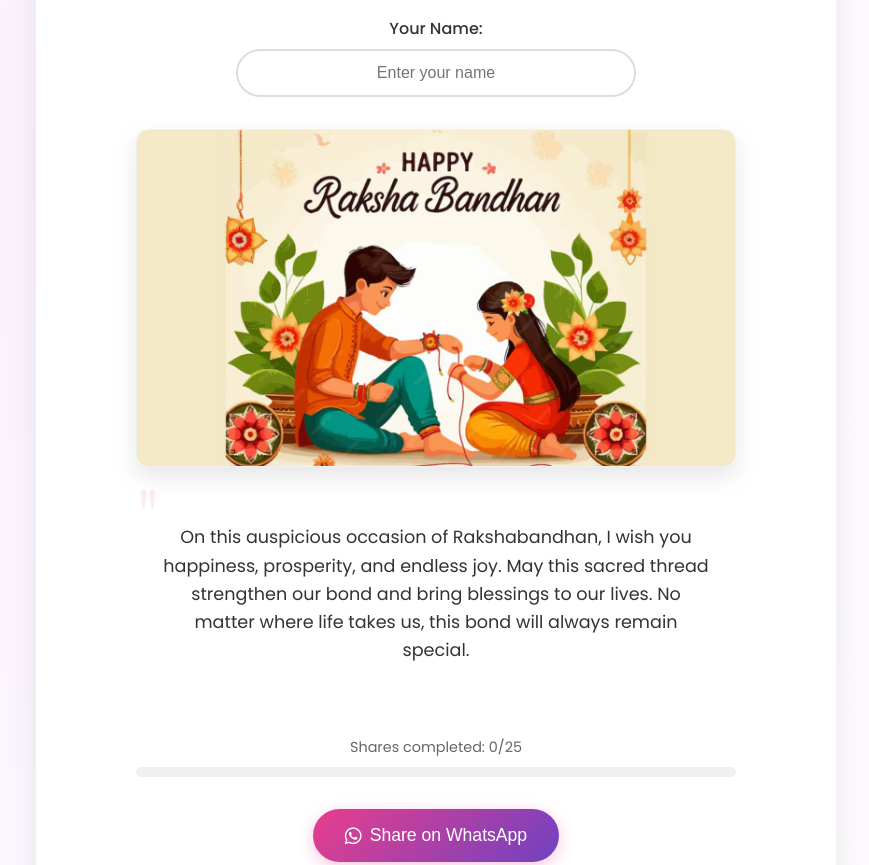
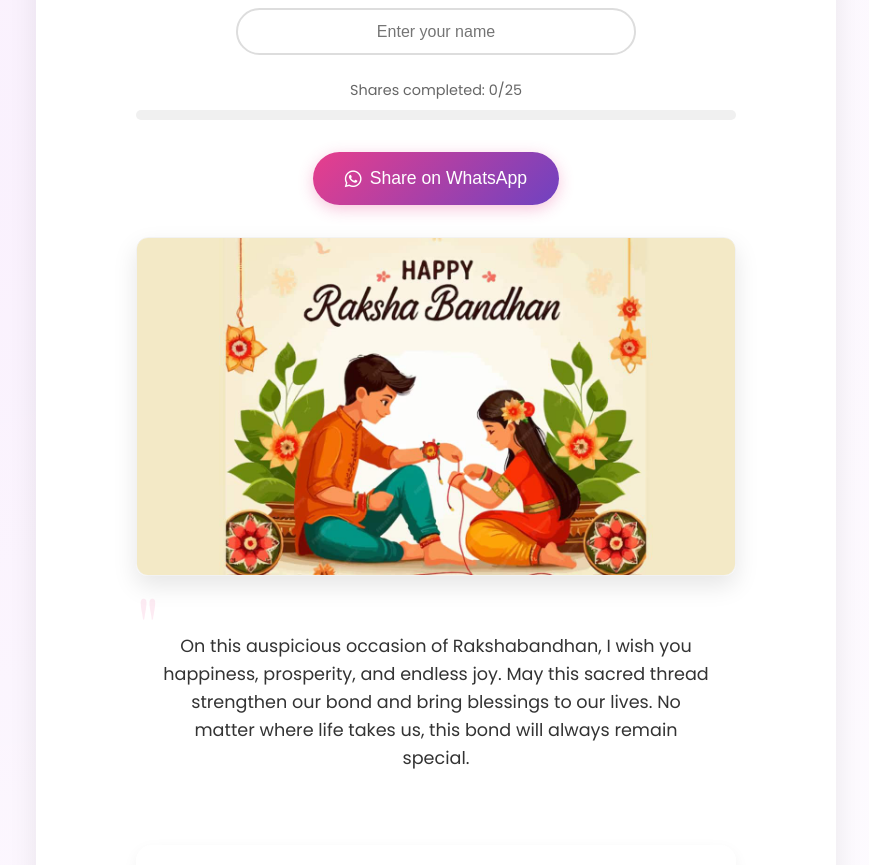
Before and after one commit to naxxieditz04/Raksha-Bandhan-, a plain HTML site: page index.html in a window 1280 px wide. Shown: the part 220-1085 px from the top of the page, without its empty margins (204-1073 px from the left). Drawn offline with nearby package versions, Linux system fonts and the light colour scheme.

Commit message:
Update index.html

```diff
--- a/index.html
+++ b/index.html
@@ -73,18 +73,24 @@
             font-size: 1.1rem;
             text-align: center;
             color: #666;
-            margin-bottom: 2.5rem;
+            margin-bottom: 1rem;
             font-weight: 300;
         }
 
+        .progress-share-section {
+            margin: 2rem auto;
+            max-width: 600px;
+            text-align: center;
+        }
+
         .name-input {
-            margin: 1rem auto 2rem;
-            max-width: 400px;
+            margin-bottom: 1.5rem;
             text-align: center;
         }
 
         .name-input input {
             width: 100%;
+            max-width: 400px;
             padding: 0.8rem 1rem;
             border: 2px solid #ddd;
             border-radius: 50px;
@@ -97,63 +103,6 @@
             outline: none;
             border-color: var(--primary-color);
             box-shadow: 0 0 0 3px rgba(232, 62, 140, 0.2);
-        }
-
-        .name-input label {
-            display: block;
-            margin-bottom: 0.5rem;
-            font-weight: 500;
-            color: var(--text-color);
-        }
-
-        .image-container {
-            margin: 2rem auto;
-            max-width: 600px;
-            border-radius: 12px;
-            overflow: hidden;
-            box-shadow: 0 10px 25px rgba(0, 0, 0, 0.1);
-            transition: transform 0.3s ease;
-            border: 1px solid rgba(0, 0, 0, 0.05);
-        }
-
-        .image-container:hover {
-            transform: translateY(-5px);
-        }
-
-        .image-container img {
-            width: 100%;
-            display: block;
-            height: auto;
-            object-fit: cover;
-        }
-
-        .message {
-            margin: 2rem auto;
-            max-width: 600px;
-            font-size: 1.1rem;
-            text-align: center;
-            padding: 1.5rem;
-            background: rgba(255, 255, 255, 0.8);
-            border-radius: 8px;
-            position: relative;
-        }
-
-        .message::before {
-            content: '"';
-            position: absolute;
-            font-size: 5rem;
-            color: rgba(232, 62, 140, 0.1);
-            top: -1.5rem;
-            left: 0;
-            line-height: 1;
-            font-family: 'Playfair Display', serif;
-        }
-
-        /* Progress and Share Section */
-        .progress-share-section {
-            margin: 3rem auto;
-            max-width: 600px;
-            text-align: center;
         }
 
         .progress-container {
@@ -222,9 +171,52 @@
 
         .celebration {
             text-align: center;
-            margin: 1rem 0 2rem;
+            margin: 1rem 0;
             color: var(--primary-color);
             font-weight: 500;
+        }
+
+        .image-container {
+            margin: 2rem auto;
+            max-width: 600px;
+            border-radius: 12px;
+            overflow: hidden;
+            box-shadow: 0 10px 25px rgba(0, 0, 0, 0.1);
+            transition: transform 0.3s ease;
+            border: 1px solid rgba(0, 0, 0, 0.05);
+        }
+
+        .image-container:hover {
+            transform: translateY(-5px);
+        }
+
+        .image-container img {
+            width: 100%;
+            display: block;
+            height: auto;
+            object-fit: cover;
+        }
+
+        .message {
+            margin: 2rem auto;
+            max-width: 600px;
+            font-size: 1.1rem;
+            text-align: center;
+            padding: 1.5rem;
+            background: rgba(255, 255, 255, 0.8);
+            border-radius: 8px;
+            position: relative;
+        }
+
+        .message::before {
+            content: '"';
+            position: absolute;
+            font-size: 5rem;
+            color: rgba(232, 62, 140, 0.1);
+            top: -1.5rem;
+            left: 0;
+            line-height: 1;
+            font-family: 'Playfair Display', serif;
         }
 
         /* Wheel Styles */
@@ -466,22 +458,11 @@
         <h1>Happy Rakshabandhan</h1>
         <p class="subtitle">Celebrating the Eternal Bond Between Brothers and Sisters</p>
 
+        <div class="progress-share-section">
             <div class="name-input">
-            <label for="sender-name">Your Name:</label>
                 <input type="text" id="sender-name" placeholder="Enter your name" maxlength="30">
             </div>
 
-        <div class="image-container">
-            <img src="raksha.png" alt="Rakshabandhan Celebration">
-        </div>
-
-        <div class="message" id="message">
-            On this auspicious occasion of Rakshabandhan, I wish you happiness, prosperity, and endless joy.
-            May this sacred thread strengthen our bond and bring blessings to our lives.
-            No matter where life takes us, this bond will always remain special.
-        </div>
-
-        <div class="progress-share-section">
             <div class="progress-container">
                 <div class="progress-text">Shares completed: <span id="share-count">0</span>/25</div>
                 <div class="progress-bar">
@@ -495,6 +476,16 @@
             <button class="share-btn" id="share-btn">
                 <i class="fab fa-whatsapp"></i> Share on WhatsApp
             </button>
+        </div>
+
+        <div class="image-container">
+            <img src="raksha.png" alt="Rakshabandhan Celebration">
+        </div>
+
+        <div class="message" id="message">
+            On this auspicious occasion of Rakshabandhan, I wish you happiness, prosperity, and endless joy.
+            May this sacred thread strengthen our bond and bring blessings to our lives.
+            No matter where life takes us, this bond will always remain special.
         </div>
 
         <div class="wheel-container">
@@ -655,13 +646,8 @@
                 return;
             }
 
-            if (hasShared) {
-                alert('You have already shared this link. Share the existing link instead.');
-                return;
-            }
-
             // Create unique share URL with sender name
-            const shareUrl = new URL(window.location.href);
+            const shareUrl = new URL(window.location.href.split('?')[0]);
             shareUrl.searchParams.set('from', senderName);
 
             const shareText = `Happy Rakshabandhan from ${senderName}! ${shareUrl}`;
@@ -674,15 +660,17 @@
                 window.open(whatsappUrl, '_blank');
             }
 
-            // Mark as shared and update count
-            hasShared = true;
+            // Increment share count (only once per session)
+            if (!hasShared) {
                 shareCount++;
                 localStorage.setItem('rakhiShareCount', shareCount);
                 updateProgress(shareCount);
+                hasShared = true;
 
-            // Store this shared link to prevent duplicate counting
+                // Track this share URL
                 sharedLinks[shareUrl.toString()] = true;
                 localStorage.setItem('rakhiSharedLinks', JSON.stringify(sharedLinks));
+            }
         });
 
         // Spin the wheel function
```
Lines whose indentation alone changed are shown as unchanged.
